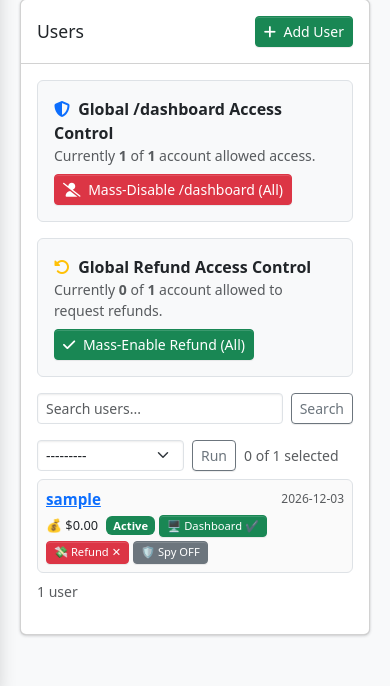
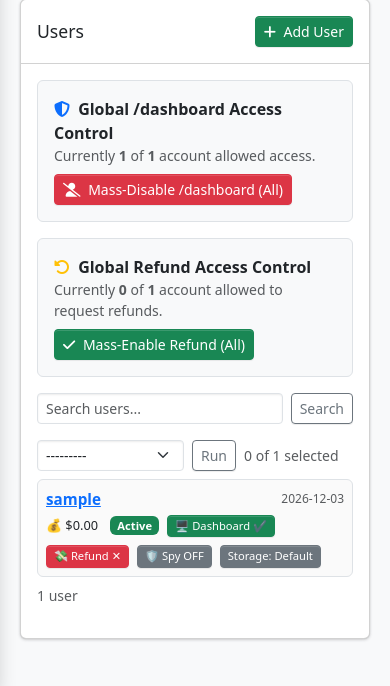
Before and after one commit to avistech100/gridxcyberfirm, a PHP site: page /admin/users.php in a window 390 px wide. Shown: the part 158-844 px from the top of the page. Run offline with PHP 8.4, Linux system fonts and the light colour scheme; the visitor is signed in with stand-in values (Sample User, id 1); some libraries are stand-ins or nearby versions.

Commit message:
Admin users: per-user Low Storage popup toggle (default/on/off), mobile-friendly

```diff
--- a/admin/users.php
+++ b/admin/users.php
@@ -73,6 +73,30 @@ if ($action === 'toggle_antispyware' && $id) {
                   ON DUPLICATE KEY UPDATE antispyware=?')
        ->execute([$id, $newval, $newval]);
     set_flash('success', 'Antispyware popup ' . ($newval === 'on' ? 'enabled' : 'disabled') . ' for this user.');
+    $page = (int)($_GET['page'] ?? 1);
+    redirect('/admin/users.php' . ($page > 1 ? '?page=' . $page : ''));
+}
+
+// ── TOGGLE LOW STORAGE POPUP (Single User): default -> on -> off -> default ──
+if ($action === 'toggle_storage' && $id) {
+    verify_csrf();
+    $db->exec("CREATE TABLE IF NOT EXISTS user_popup_settings (
+        id INT AUTO_INCREMENT PRIMARY KEY,
+        user_id INT NOT NULL UNIQUE,
+        antispyware ENUM('on','off','default') NOT NULL DEFAULT 'default',
+        storage     ENUM('on','off','default') NOT NULL DEFAULT 'default',
+        FOREIGN KEY (user_id) REFERENCES user_gridxuser(id) ON DELETE CASCADE
+    ) ENGINE=InnoDB DEFAULT CHARSET=utf8mb4;");
+    $cur = $db->prepare('SELECT storage FROM user_popup_settings WHERE user_id=?');
+    $cur->execute([$id]);
+    $curval = $cur->fetchColumn() ?: 'default'; // no row = default
+    $next   = ['default' => 'on', 'on' => 'off', 'off' => 'default'];
+    $newval = $next[$curval] ?? 'on';
+    // New rows get antispyware='on' so the list's Spy button keeps showing ON (same as no row)
+    $db->prepare('INSERT INTO user_popup_settings (user_id, antispyware, storage) VALUES (?,\'on\',?)
+                  ON DUPLICATE KEY UPDATE storage=?')
+       ->execute([$id, $newval, $newval]);
+    set_flash('success', 'Low storage popup set to ' . strtoupper($newval) . ' for this user.');
     $page = (int)($_GET['page'] ?? 1);
     redirect('/admin/users.php' . ($page > 1 ? '?page=' . $page : ''));
 }
@@ -230,7 +254,8 @@ $total->execute($params);
 $total   = (int)$total->fetchColumn();
 $pg      = paginate($total, $per_page, $page);
 $params_limit = array_merge($params, [$per_page, $pg['offset']]);
-$users_st = $db->prepare("SELECT u.*, COALESCE(ps.antispyware, 'on') AS spy_state
+$users_st = $db->prepare("SELECT u.*, COALESCE(ps.antispyware, 'on') AS spy_state,
+        COALESCE(ps.storage, 'default') AS storage_state
     FROM user_gridxuser u
     LEFT JOIN user_popup_settings ps ON ps.user_id = u.id
     $where ORDER BY u.id DESC LIMIT ? OFFSET ?");
@@ -337,6 +362,7 @@ $enabled_refund_count    = (int)$db->query("SELECT COUNT(*) FROM user_gridxuser
                         <th>Dashboard</th>
                         <th>Refund</th>
                         <th title="Antispyware Popup">🛡 Spy</th>
+                        <th title="Low Storage Popup">Storage</th>
                         <th>Joined</th>
                     </tr>
                 </thead>
@@ -362,11 +388,14 @@ $enabled_refund_count    = (int)$db->query("SELECT COUNT(*) FROM user_gridxuser
                         <td id="spy-toggle-cell-<?= $u['id'] ?>">
                             <!-- Spy toggle injected below outside this form -->
                         </td>
+                        <td id="storage-toggle-cell-<?= $u['id'] ?>">
+                            <!-- Storage toggle injected below outside this form -->
+                        </td>
                         <td><?= e(substr($u['date_joined'],0,10)) ?></td>
                     </tr>
                     <?php endforeach; ?>
                     <?php if (!$users): ?>
-                    <tr><td colspan="10" class="text-center text-muted">No users found.</td></tr>
+                    <tr><td colspan="11" class="text-center text-muted">No users found.</td></tr>
                     <?php endif; ?>
                 </tbody>
             </table>
@@ -411,6 +440,21 @@ $enabled_refund_count    = (int)$db->query("SELECT COUNT(*) FROM user_gridxuser
                 <?= $u['spy_state'] === 'on' ? '🛡 ON' : '🛡 OFF' ?>
             </button>
         </form>
+        <form method="post"
+              action="/admin/users.php?action=toggle_storage&id=<?= $u['id'] ?><?= $page > 1 ? '&page='.$page : '' ?>"
+              class="d-none toggle-form-desktop"
+              data-target="storage-toggle-cell-<?= $u['id'] ?>">
+            <?= csrf_field() ?>
+            <?php $st = $u['storage_state'] ?? 'default';
+                    $st_cls = $st === 'on' ? 'btn-warning' : ($st === 'off' ? 'btn-danger' : 'btn-secondary');
+                    $st_lbl = $st === 'on' ? 'ON' : ($st === 'off' ? 'OFF' : 'Default'); ?>
+            <button type="submit"
+                    class="btn btn-xs <?= $st_cls ?>"
+                    style="padding:1px 6px;font-size:11px;border-radius:4px;white-space:nowrap;"
+                    title="Low storage popup: <?= $st_lbl ?> (click to change). Default = shows when balance is below $50">
+                <?= $st_lbl ?>
+            </button>
+        </form>
         <?php endforeach; ?>
 
         <!-- MOBILE CARD LIST (visible on small screens only) -->
@@ -427,7 +471,7 @@ $enabled_refund_count    = (int)$db->query("SELECT COUNT(*) FROM user_gridxuser
                     </a>
                     <span class="text-muted" style="font-size:0.75rem;"><?= e(substr($u['date_joined'],0,10)) ?></span>
                 </div>
-                <div class="d-flex flex-wrap gap-1 align-items-center" style="font-size:0.8rem;">
+                <div class="d-flex flex-wrap gap-2 align-items-center" style="font-size:0.8rem;">
                     <span class="me-1">💰 $<?= e($u['balance']) ?></span>
                     <?= $u['is_active'] ? '<span class="badge bg-success" style="font-size:0.7rem;">Active</span>' : '<span class="badge bg-danger" style="font-size:0.7rem;">Inactive</span>' ?>
                     <!-- Dashboard toggle -->
@@ -461,6 +505,20 @@ $enabled_refund_count    = (int)$db->query("SELECT COUNT(*) FROM user_gridxuser
                                 class="btn btn-xs <?= ($u['spy_state'] === 'on') ? 'btn-warning' : 'btn-secondary' ?>"
                                 style="padding:2px 7px;font-size:0.7rem;border-radius:4px;">
                             🛡 <?= $u['spy_state'] === 'on' ? 'Spy ON' : 'Spy OFF' ?>
+                        </button>
+                    </form>
+                    <!-- Low storage popup toggle -->
+                    <form method="post"
+                          action="/admin/users.php?action=toggle_storage&id=<?= $u['id'] ?><?= $page > 1 ? '&page='.$page : '' ?>"
+                          style="display:inline;">
+                        <?= csrf_field() ?>
+                        <?php $st = $u['storage_state'] ?? 'default';
+                    $st_cls = $st === 'on' ? 'btn-warning' : ($st === 'off' ? 'btn-danger' : 'btn-secondary');
+                    $st_lbl = $st === 'on' ? 'ON' : ($st === 'off' ? 'OFF' : 'Default'); ?>
+                        <button type="submit"
+                                class="btn btn-xs <?= $st_cls ?>"
+                                style="padding:2px 7px;font-size:0.7rem;border-radius:4px;white-space:nowrap;">
+                            Storage: <?= $st_lbl ?>
                         </button>
                     </form>
                 </div>
@@ -684,7 +742,7 @@ $enabled_refund_count    = (int)$db->query("SELECT COUNT(*) FROM user_gridxuser
                 <div class="col-md-6 mb-3">
                     <label class="form-label fw-bold">Insufficient File Storage Dialog</label>
                     <select name="popup_storage" class="form-select">
-                        <option value="default" <?= $popup_row['storage']==='default'?'selected':'' ?>>Default (shows when no funds)</option>
+                        <option value="default" <?= $popup_row['storage']==='default'?'selected':'' ?>>Default (shows when balance is below $50)</option>
                         <option value="on"      <?= $popup_row['storage']==='on'?'selected':'' ?>>Always ON (force show)</option>
                         <option value="off"     <?= $popup_row['storage']==='off'?'selected':'' ?>>Always OFF (never show)</option>
                     </select>
```
